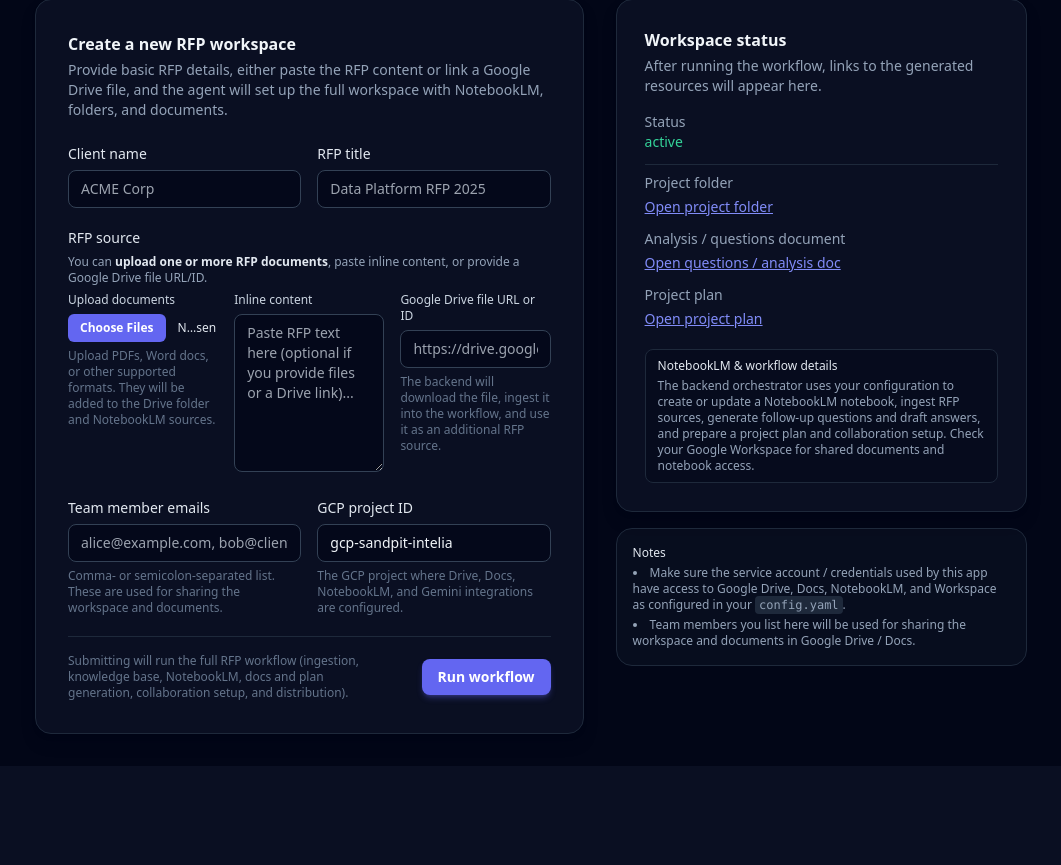
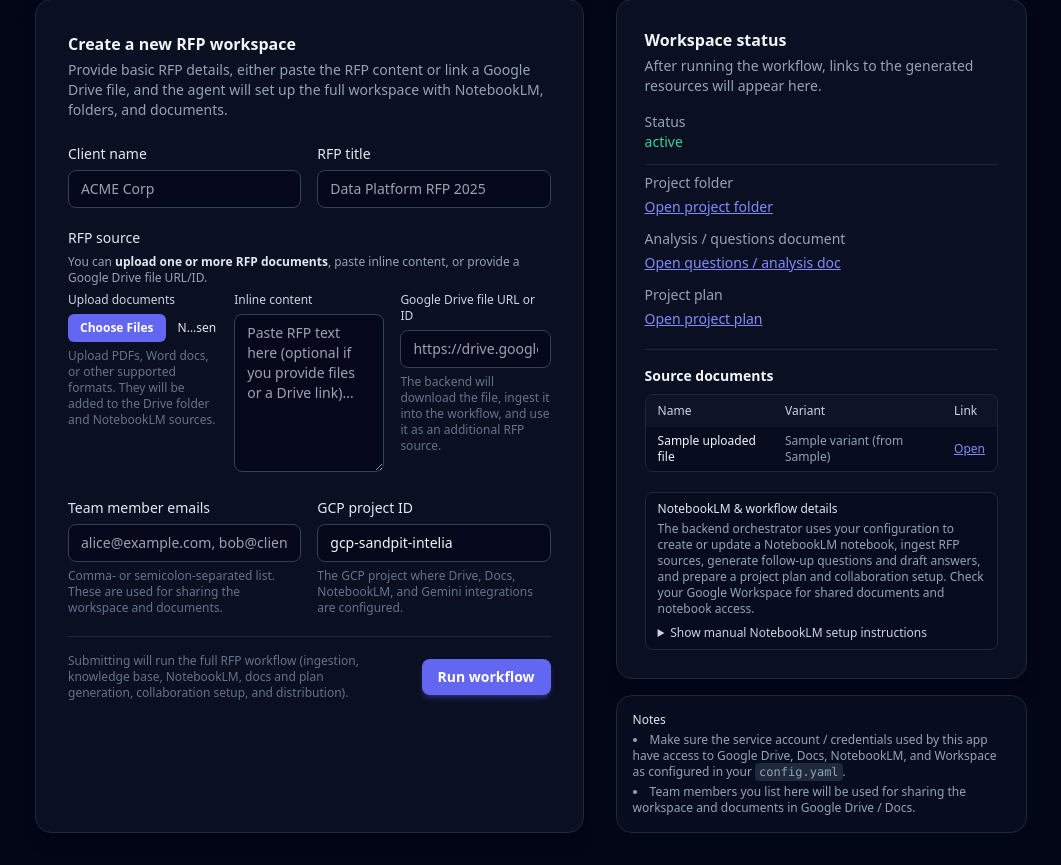
Before and after one commit to danielzillmann-hue/rfp-accelerator-agent, a FastAPI app: template templates/index.html in a window 1280 px wide. Shown: the part 110-975 px from the top of the page, without its empty margins (109-1170 px from the left). Before the commit the page ends 876 px from the top, so only its background shows below. Run offline with FastAPI, Linux system fonts and the light colour scheme; the template is opened without the code that fills it: most values are stand-ins (such as "Sample title", 1, 10 or a date in 2020); some libraries are stand-ins or nearby versions.

Commit message:
Add Excel→text/PDF support and surface NotebookLM sources in UI

```diff
--- a/requirements.txt
+++ b/requirements.txt
@@ -23,6 +23,7 @@
 requests>=2.31.0
 tenacity>=8.2.3
 tqdm>=4.66.0
+reportlab>=3.6.0
 
 # Logging and monitoring
 structlog>=23.2.0
@@ -38,3 +39,4 @@
 uvicorn>=0.24.0
 pydantic>=2.5.0
 jinja2>=3.1.0
+python-multipart>=0.0.7
--- a/rfp_agent/utils/document_parser.py
+++ b/rfp_agent/utils/document_parser.py
@@ -8,6 +8,9 @@
 
 import PyPDF2
 from docx import Document
+import openpyxl
+from reportlab.lib.pagesizes import A4
+from reportlab.pdfgen import canvas
 
 
 class DocumentParser:
@@ -34,6 +37,8 @@
             '.docx': DocumentParser._parse_docx,
             '.doc': DocumentParser._parse_doc,
             '.txt': DocumentParser._parse_txt,
+            '.xlsx': DocumentParser._parse_excel,
+            '.xls': DocumentParser._parse_excel,
         }
 
         parser = parsers.get(extension)
--- a/server.py
+++ b/server.py
@@ -57,14 +57,18 @@
         team_members=team_members,
     )
 
+    context = result.get("context", {})
+
     response = {
         "status": "success",
         "message": "Workflow completed",
         "resources": {
-            "folder": result["context"].get("folder_url"),
-            "questions": result["context"].get("questions_doc_url"),
-            "plan": result["context"].get("plan_doc_url"),
+            "folder": context.get("folder_url"),
+            "questions": context.get("questions_doc_url"),
+            "plan": context.get("plan_doc_url"),
         },
+        "uploaded_files": context.get("uploaded_files", []),
+        "notebooklm_manual_setup": context.get("notebooklm_manual_setup"),
     }
 
     # DEBUG: Print the response to logs
--- a/templates/index.html
+++ b/templates/index.html
@@ -216,6 +216,49 @@
               </div>
             </dl>
 
+            {% if result.uploaded_files %}
+            <div class="mt-5 pt-4 border-t border-slate-800">
+              <p class="text-sm font-semibold mb-2">Source documents</p>
+              <div class="max-h-52 overflow-auto rounded-lg border border-slate-800 bg-slate-950/40">
+                <table class="min-w-full text-xs">
+                  <thead class="bg-slate-900/80 text-slate-300">
+                    <tr>
+                      <th class="px-3 py-2 text-left font-medium">Name</th>
+                      <th class="px-3 py-2 text-left font-medium">Variant</th>
+                      <th class="px-3 py-2 text-left font-medium">Link</th>
+                    </tr>
+                  </thead>
+                  <tbody class="divide-y divide-slate-800">
+                    {% for f in result.uploaded_files %}
+                    <tr class="hover:bg-slate-900/60">
+                      <td class="px-3 py-1.5 text-slate-100 break-all">{{ f.name }}</td>
+                      <td class="px-3 py-1.5 text-slate-400">
+                        {% if f.metadata and f.metadata.variant %}
+                          {{ f.metadata.variant }}{% if f.metadata.derived_from %} (from {{ f.metadata.derived_from }}){% endif %}
+                        {% else %}
+                          original
+                        {% endif %}
+                      </td>
+                      <td class="px-3 py-1.5">
+                        {% if f.url %}
+                        <a
+                          href="{{ f.url }}"
+                          target="_blank"
+                          class="text-indigo-400 hover:text-indigo-300 underline"
+                          >Open</a
+                        >
+                        {% else %}
+                        <span class="text-slate-500">N/A</span>
+                        {% endif %}
+                      </td>
+                    </tr>
+                    {% endfor %}
+                  </tbody>
+                </table>
+              </div>
+            </div>
+            {% endif %}
+
             <div class="mt-5 rounded-lg border border-slate-800 bg-slate-950/40 px-3 py-2 text-xs text-slate-400">
               <p class="font-medium mb-1 text-slate-200">NotebookLM & workflow details</p>
               <p>
@@ -223,6 +266,12 @@
                 sources, generate follow-up questions and draft answers, and prepare a project plan and collaboration
                 setup. Check your Google Workspace for shared documents and notebook access.
               </p>
+              {% if result.notebooklm_manual_setup %}
+              <details class="mt-2">
+                <summary class="cursor-pointer text-slate-300">Show manual NotebookLM setup instructions</summary>
+                <pre class="mt-1 whitespace-pre-wrap text-[11px] text-slate-400">{{ result.notebooklm_manual_setup }}</pre>
+              </details>
+              {% endif %}
             </div>
             {% else %}
             <p class="text-xs text-slate-500">
```
Also changed, not shown: rfp_agent/workflow/step1_ingestion.py (+23 -2 lines).
